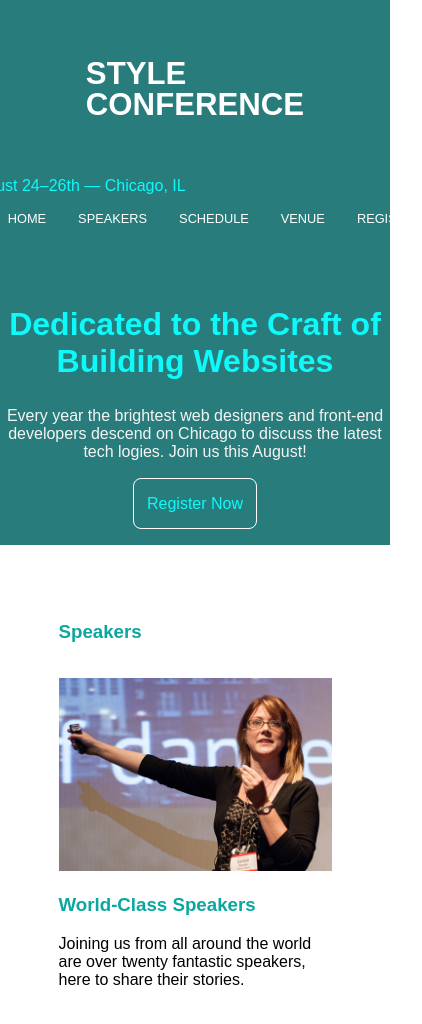
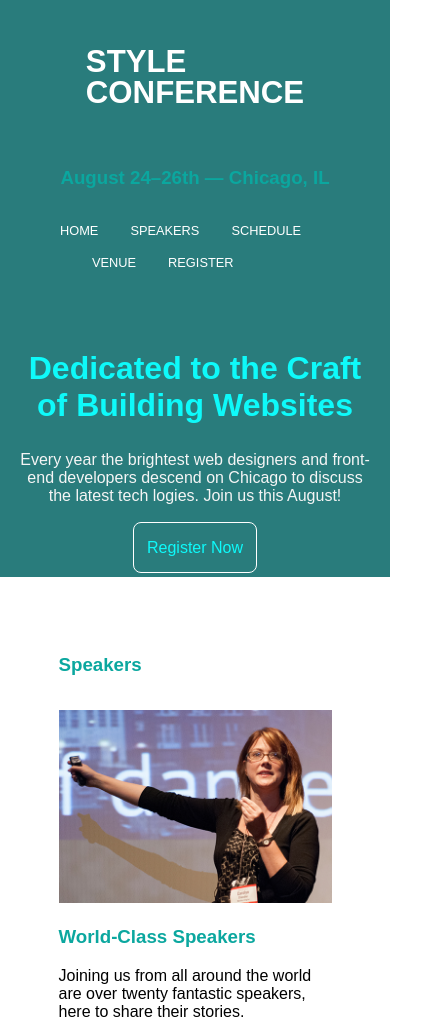
Before and after one commit to 3MaheshKadam/basic, a plain HTML site: page index.html in a window 390 px wide. Shown: the top 1024 px of the page, 422 px wide, since content can reach past the window. Drawn offline with Linux system fonts and the light colour scheme.

Commit message:
initial commit

```diff
--- a/index.html
+++ b/index.html
@@ -15,7 +15,7 @@
                <h1>Style <br> conference</h1>
             </div>
             <nav class="nav">
-                <span><p>August 24–26th — Chicago, IL</p></span>
+                <h3><p>August 24–26th — Chicago, IL</p></h3>
                 <ul class="nav_list">
                     <li class="nav_item"><a href="#">Home</a></li>
                     <li class="nav_item"><a href="#">Speakers</a></li>
--- a/style.css
+++ b/style.css
@@ -45,7 +45,7 @@ span{
 .logo:hover{
     color: var(--color);
 }
-nav h2{
+nav h3{
     /* background-color: black; */
     text-align: end;
 }
@@ -139,6 +139,7 @@ nav h2{
 @media(max-width:475px){
     .one{
         width:100%;
+        padding: 20px;
     }
     .container{
         width: 100%;
@@ -146,11 +147,20 @@ nav h2{
     .jahirat p{
         font-size: 1rem;
         }
-        .nav{
-            align-items: center;
+        .nav h3{
+            text-align: center;
         }
         .nav_list{
-            /* width: 80%; */
             text-align: center;
         }
+       .nav_list{
+           flex-wrap: wrap;
+           /* width: 20%; */
+           text-align: center;
+           /* margin-top: 1rem; */
+       }
+       .nav_item{
+           margin-top: 1rem;
+       }
+
 }
```
